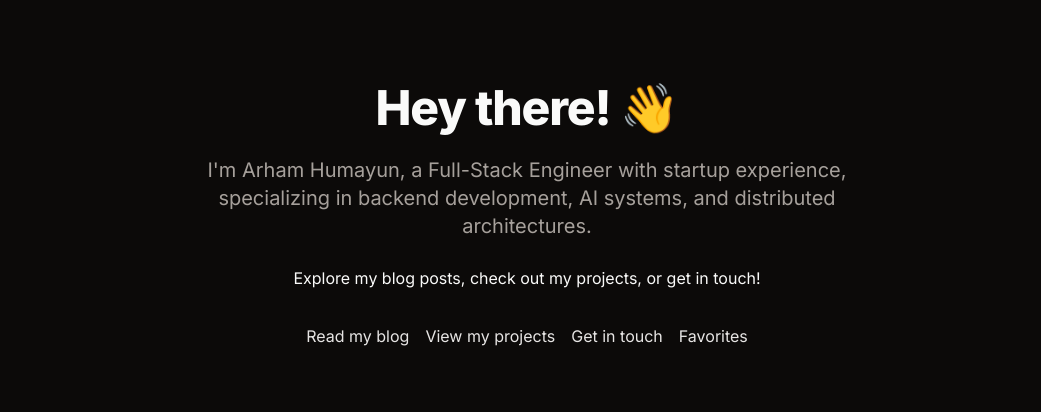
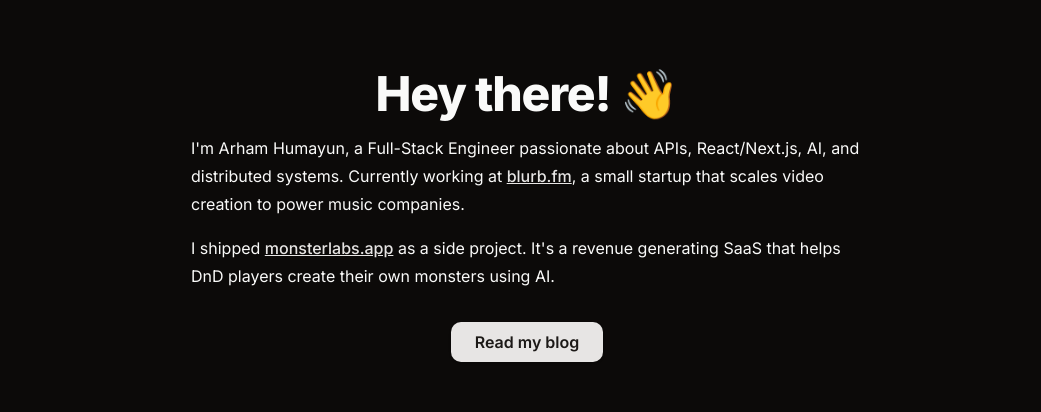
Before and after one commit to arhamHumayun/personal-site, a Next.js app: page / in a window 1280 px wide. Shown: the part 236-648 px from the top of the page, without its empty margins (113-1154 px from the left). Built offline with nearby package versions, Linux system fonts and the light colour scheme.

Commit message:
update landing site

```diff
--- a/app/page.tsx
+++ b/app/page.tsx
@@ -1,28 +1,25 @@
-import { H1, Lead, P } from "@/components/typography";
+import { A, H1, P } from "@/components/typography";
 import Link from "next/link";
 
 export default function Home() {
   return (
-    <div className="flex flex-col items-center justify-center h-full">
-      <div className="text-center space-y-6 max-w-2xl">
-        <H1>Hey there! 👋</H1>
-        <Lead>I&#39;m Arham Humayun, a Full-Stack Engineer with startup experience, specializing in backend development, AI systems, and distributed architectures.</Lead>
-        <P>Explore my blog posts, check out my projects, or get in touch!</P>
-        <div className="flex justify-center space-x-4 mt-8">
-          <Link href="/blog" prefetch={true} className="text-primary hover:underline">
-            Read my blog
-          </Link>
-          <Link href="/projects" prefetch={true} className="text-primary hover:underline">
-            View my projects
-          </Link>
-          <Link href="/contact" prefetch={true} className="text-primary hover:underline">
-            Get in touch
-          </Link>
-          <Link href="/favorites" prefetch={true} className="text-primary hover:underline">
-            Favorites
-          </Link>
-        </div>
-      </div>
+    <div className="flex flex-col items-center justify-center h-full max-w-2xl">
+      <H1>Hey there! 👋</H1>
+      <P>
+      I'm Arham Humayun, a Full-Stack Engineer passionate about APIs, React/Next.js, AI, and distributed systems.
+      Currently working at <A href="https://blurb.fm">blurb.fm</A>,
+      a small startup that scales video creation to power music companies.
+      </P>
+      <P>
+      I shipped <A href="https://monsterlabs.app">monsterlabs.app</A> as a side project. It's a revenue generating SaaS that helps DnD players create their own monsters using AI.
+      </P>
+      <Link
+        href="/blog"
+        className="mt-8 px-6 py-2 rounded-lg bg-primary text-primary-foreground font-semibold shadow hover:bg-primary/90 transition"
+        prefetch={true}
+      >
+        Read my blog
+      </Link>
     </div>
   );
 }
```
